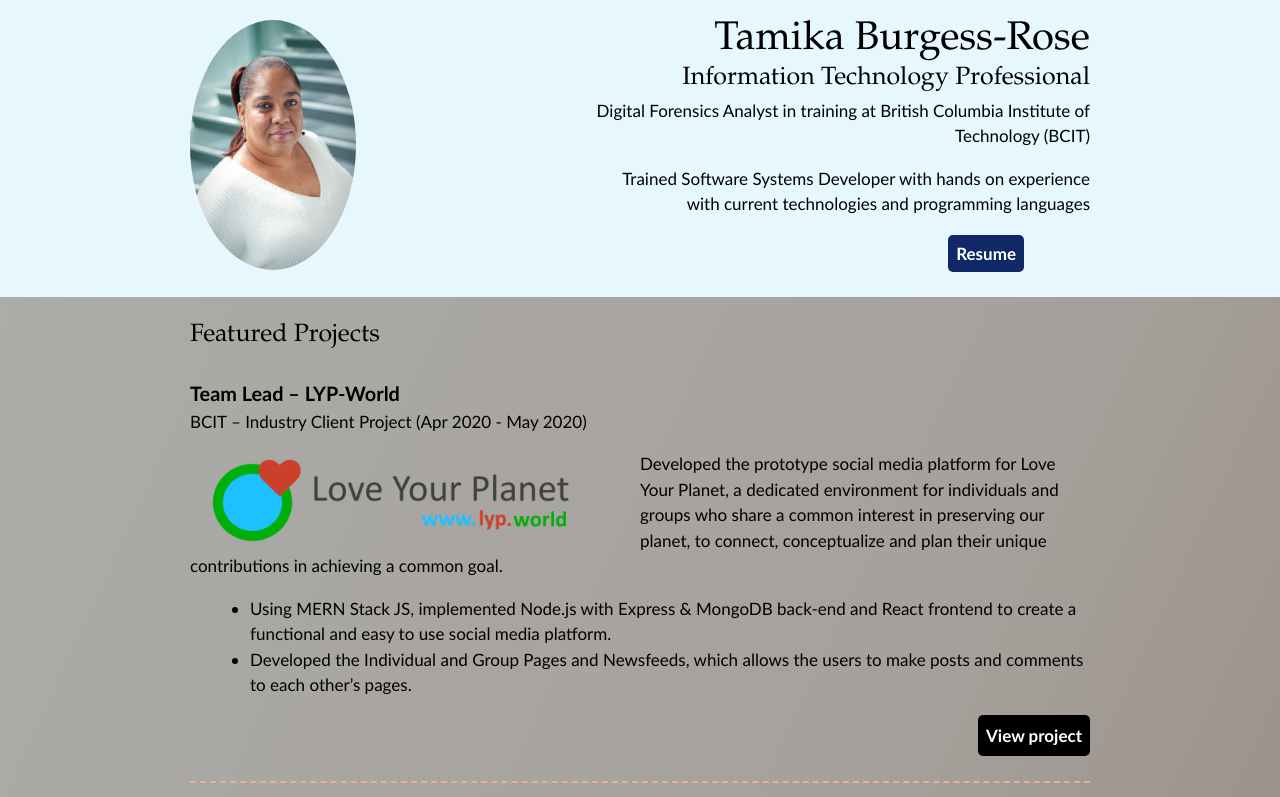
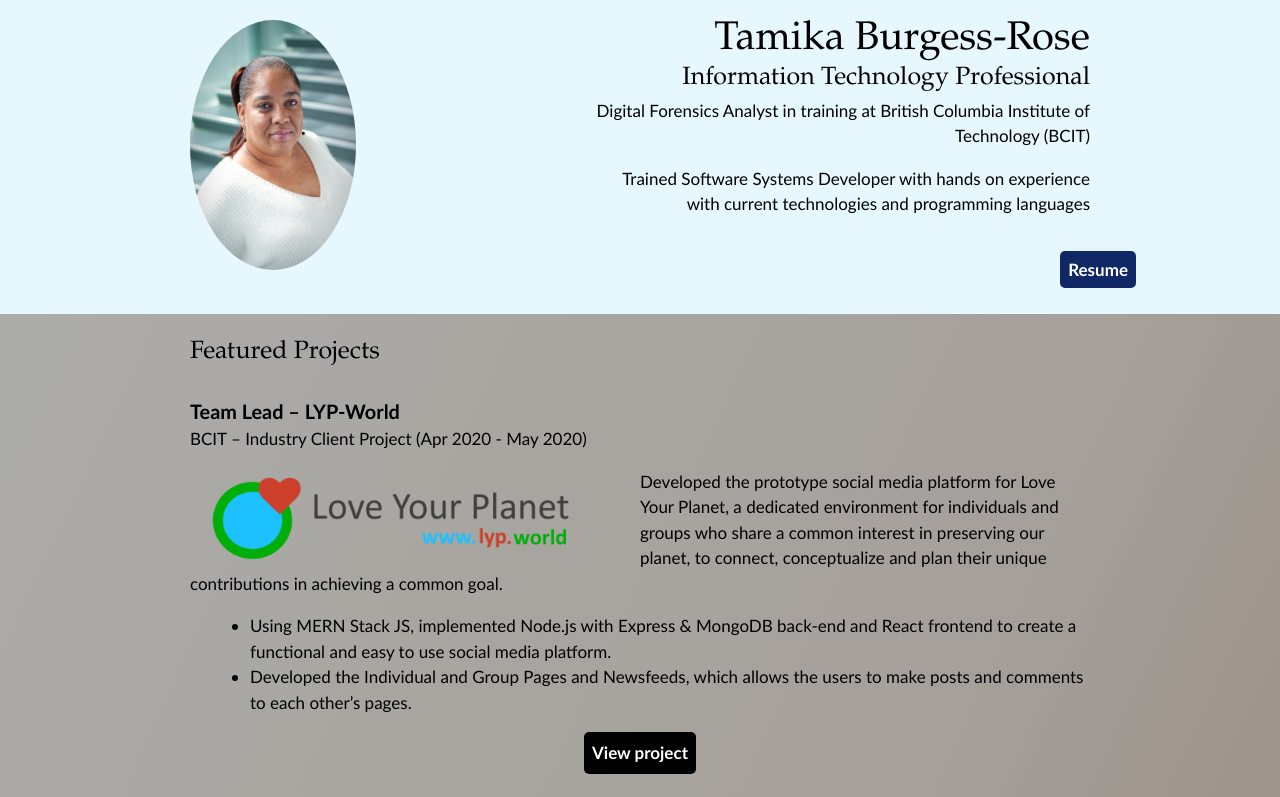
Before and after one commit to tikanatz/tikanatz-portfolio, a plain HTML site: page portfolio.html in a window 1280 px wide. Shown: the top 797 px of the page. Drawn offline with Linux system fonts and the light colour scheme.

Commit message:
Update button style

```diff
--- a/css/mystyle.css
+++ b/css/mystyle.css
@@ -126,7 +126,7 @@ header nav ul {
 }
 
 header nav ul li{
-    margin: -7vh 20vw 2vh;
+    margin: -7vh 15vw 2vh;
     text-align: right;
 }
 
@@ -285,6 +285,16 @@ footer {
         padding-right: 25px;
     }
 
+    .projects .container{
+        width: 100%;
+        text-align: center;
+    }
+
+    header nav ul li{
+        margin: -5vh 18vh 4vh;
+        text-align: right;
+    }
+
     .job-item {          /*This is the grid container*/
         display: grid;
         grid-template-columns: 1fr 2fr;
```
